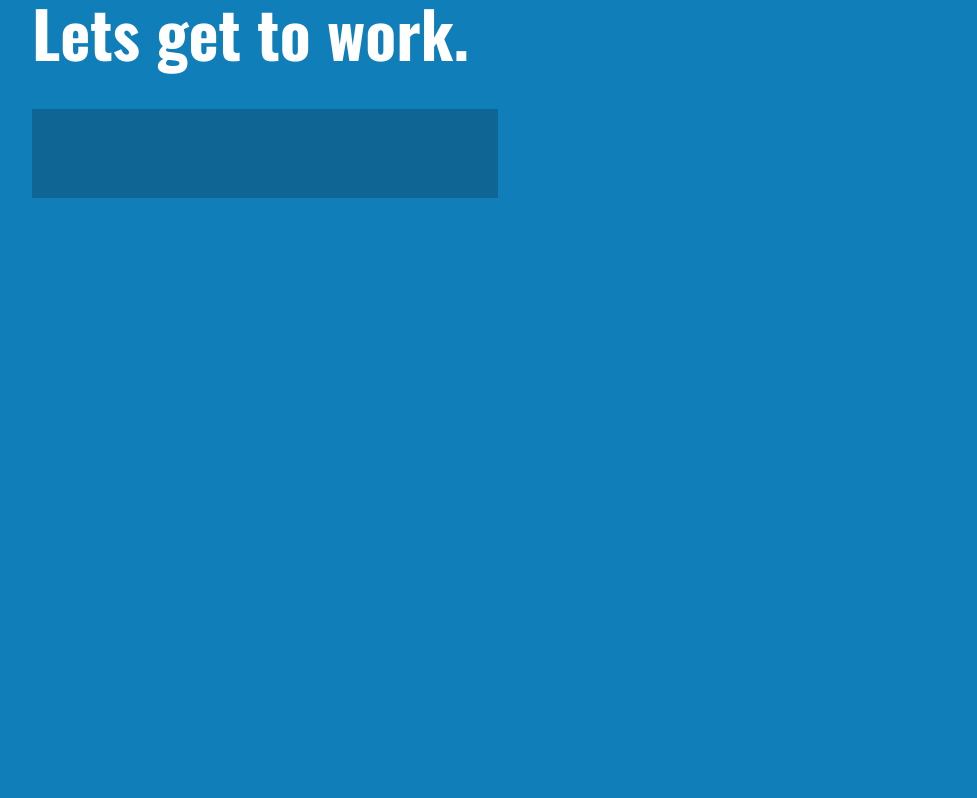
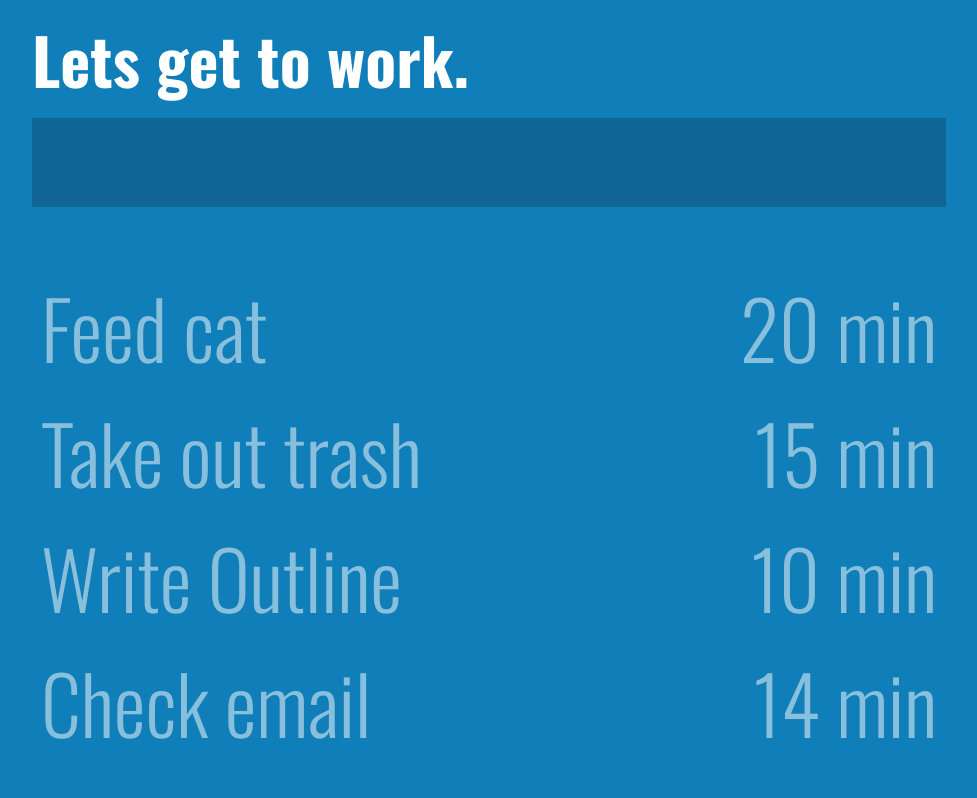
Before and after one commit to NateRudolph/Knuckledown, a plain HTML site: page index.html in a window 1280 px wide. Shown: the whole page, without its empty margins (160-1137 px from the left). Drawn offline with nearby package versions, Linux system fonts and the light colour scheme.

Commit message:
Styled taskList

```diff
--- a/css/reset.min.css
+++ b/css/reset.min.css
@@ -1,2 +1,2 @@
 /* reset5 © 2011 opensource.736cs.com MIT */
-html,body,div,span,applet,object,iframe,h1,h2,h3,h4,h5,h6,p,blockquote,pre,a,abbr,acronym,address,big,cite,code,del,dfn,em,font,img,ins,kbd,q,s,samp,small,strike,strong,sub,sup,tt,var,b,i,center,dl,dt,dd,ol,ul,li,fieldset,form,label,legend,table,caption,tbody,tfoot,thead,tr,th,td,article,aside,audio,canvas,details,figcaption,figure,footer,header,hgroup,mark,menu,meter,nav,output,progress,section,summary,time,video{border:0;outline:0;font-size:100%;vertical-align:baseline;background:transparent;margin:0;padding:0;}body{line-height:1;}article,aside,dialog,figure,footer,header,hgroup,nav,section,blockquote{display:block;}nav ul{list-style:none;}ol{list-style:decimal;}ul{list-style:disc;}ul ul{list-style:circle;}blockquote,q{quotes:none;}blockquote:before,blockquote:after,q:before,q:after{content:none;}ins{text-decoration:underline;}del{text-decoration:line-through;}mark{background:none;}abbr[title],dfn[title]{border-bottom:1px dotted #000;cursor:help;}table{border-collapse:collapse;border-spacing:0;}hr{display:block;height:1px;border:0;border-top:1px solid #ccc;margin:1em 0;padding:0;}input[type=submit],input[type=button],button{margin:0!important;padding:0!important;}input,select,a img{vertical-align:middle;}
+html,body,div,span,applet,object,iframe,h1,h2,h3,h4,h5,h6,p,blockquote,pre,a,abbr,acronym,address,big,cite,code,del,dfn,em,font,img,ins,kbd,q,s,samp,small,strike,strong,sub,sup,tt,var,b,i,center,dl,dt,dd,ol,ul,li,fieldset,form,label,legend,table,caption,tbody,tfoot,thead,tr,th,td,article,aside,audio,canvas,details,figcaption,figure,footer,header,hgroup,mark,menu,meter,nav,output,progress,section,summary,time,video{border:0;outline:0;font-size:100%;vertical-align:baseline;background:transparent;margin:0;padding:0;}body{line-height:1;}article,aside,dialog,figure,footer,header,hgroup,nav,section,blockquote{display:block;}nav ul{list-style:none;}ol{list-style:decimal;}ul{list-style:none;}ul ul{list-style:circle;}blockquote,q{quotes:none;}blockquote:before,blockquote:after,q:before,q:after{content:none;}ins{text-decoration:underline;}del{text-decoration:line-through;}mark{background:none;}abbr[title],dfn[title]{border-bottom:1px dotted #000;cursor:help;}table{border-collapse:collapse;border-spacing:0;}hr{display:block;height:1px;border:0;border-top:1px solid #ccc;margin:1em 0;padding:0;}input[type=submit],input[type=button],button{margin:0!important;padding:0!important;}input,select,a img{vertical-align:middle;}
--- a/css/style.css
+++ b/css/style.css
@@ -9,12 +9,13 @@ body, html {
     margin:0 auto;
 }
 h1 {
+    margin-top:3%;
     font-weight:700;
     font-size:4em;
 }
 #taskInput {
-    margin-top:5%;
-    width:50%;
+    margin-top:3%;
+    width:100%;
     font-size:3em;
     font-family:'Oswald';
     font-weight:300;
@@ -29,3 +30,23 @@ h1 {
     outline:0;
     border:none;
 }
+
+#taskList {
+    padding:1%;
+    margin:3% auto;
+    width:100%;
+    font-weight: 300;
+    font-size:5em;
+    color:white;
+    cursor:default;
+}
+#taskList li {
+    margin:5% auto;
+    opacity:0.5;
+}
+#taskList li:hover {
+    opacity:1;
+}
+#taskList span {
+     float:right;
+}
--- a/index.html
+++ b/index.html
@@ -8,11 +8,16 @@
     <title>Knuckledown - Get to work!</title>
 </head>
 <body>
-        <div id="wrap">
+    <div id="wrap">
         <h1>Lets get to work.</h1>
         <input id="taskInput" type="text">
+        <ul id="taskList">
+            <li> Feed cat <span class="timeAmount">20 min</span></li>
+            <li> Take out trash <span class="timeAmount">15 min</span></li>
+            <li> Write Outline <span class="timeAmount">10 min</span></li>
+            <li> Check email <span class="timeAmount">14 min</span></li>
+        </ul>
     </div>
-
     <script src="js/jquery-2.1.1.min.js"></script>
     <script src="js/script.js"></script>
 </body>
```
